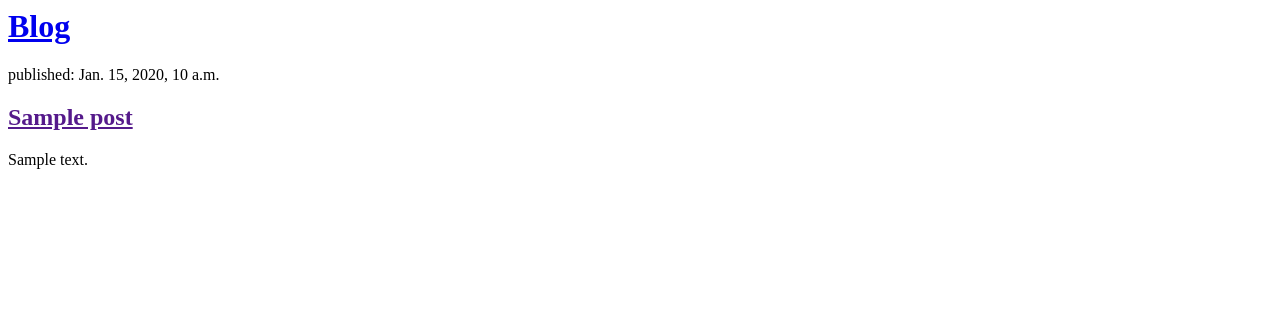
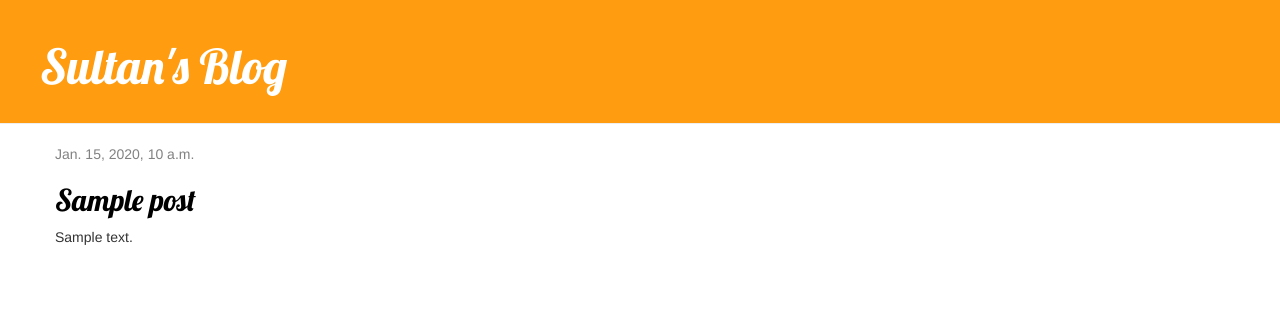
Before and after one commit to sultugamer7/blog-app, a Django app: template blogapp/templates/blogapp/post_list.html in a window 1280 px wide. Shown: the top 316 px of the page. Run offline with Django 3.2, Linux system fonts and the light colour scheme; the template is opened without the code that fills it: most values are stand-ins (such as "Sample title", 1, 10 or a date in 2020); some libraries are stand-ins or nearby versions.

Commit message:
Added view and template for detailed blog post as well as CSS for the site.

```diff
--- /dev/null
+++ b/blogapp/static/css/blog.css
@@ -0,0 +1,46 @@
+.page-header {
+    background-color: #ff9c0f;
+    margin-top: 0;
+    padding: 20px 20px 20px 40px;
+}
+
+.page-header h1, .page-header h1 a, .page-header h1 a:visited, .page-header h1 a:active {
+    color: #ffffff;
+    font-size: 36pt;
+    text-decoration: none;
+}
+
+.content {
+    margin-left: 40px;
+}
+
+h1, h2, h3, h4 {
+    font-family: 'Lobster', cursive;
+}
+
+.date {
+    color: #828282;
+}
+
+.save {
+    float: right;
+}
+
+.post-form textarea, .post-form input {
+    width: 100%;
+}
+
+.top-menu, .top-menu:hover, .top-menu:visited {
+    color: #ffffff;
+    float: right;
+    font-size: 26pt;
+    margin-right: 20px;
+}
+
+.post {
+    margin-bottom: 70px;
+}
+
+.post h2 a, .post h2 a:visited {
+    color: #000000;
+}
--- /dev/null
+++ b/blogapp/templates/blogapp/base.html
@@ -0,0 +1,25 @@
+{% load static %}
+<html>
+    <head>
+        <title>Sultan's Blog</title>
+        <link rel="stylesheet" href="//maxcdn.bootstrapcdn.com/bootstrap/3.2.0/css/bootstrap.min.css">
+        <link rel="stylesheet" href="//maxcdn.bootstrapcdn.com/bootstrap/3.2.0/css/bootstrap-theme.min.css">
+        <link rel="stylesheet" href="{% static 'css/blog.css' %}">
+        <link href="//fonts.googleapis.com/css?family=Lobster&subset=latin,latin-ext" rel="stylesheet" type="text/css">
+    </head>
+    <body>
+        <div class="page-header">
+            <h1><a href="/">Sultan's Blog</a></h1>
+        </div>
+
+        <div class="content container">
+            <div class="row">
+                <div class="col-md-8">
+                    {% block content %}
+                    {% endblock %}
+                </div>
+            </div>
+        </div>
+
+    </body>
+</html>
--- a/blogapp/templates/blogapp/post_list.html
+++ b/blogapp/templates/blogapp/post_list.html
@@ -1,19 +1,12 @@
-<html>
-    <head>
-        <title>Blog</title>
-    </head>
-    <body>
-        <div>
-            <h1><a href="/">Blog</a></h1>
+{% extends 'blogapp/base.html' %}
+{% block content %}
+    {% for post in posts %}
+        <div class="post">
+            <div class="date">
+                {{ post.published_date }}
+            </div>
+            <h2><a href="{% url 'post_detail' pk=post.pk %}">{{ post.title }}</a></h2>
+            <p>{{ post.text|linebreaksbr|truncatechars:200 }}</p>
         </div>
-
-        {% for post in posts %}
-            <div>
-                <p>published: {{ post.published_date }}</p>
-                <h2><a href="">{{ post.title }}</a></h2>
-                <p>{{ post.text|linebreaksbr }}</p>
-            </div>
-        {% endfor %}
-
-    </body>
-</html>
+    {% endfor %}
+{% endblock %}
--- a/blogapp/urls.py
+++ b/blogapp/urls.py
@@ -3,4 +3,5 @@ from . import views
 
 urlpatterns = [
     path('', views.post_list, name='post_list'),
+    path('post/<int:pk>/', views.post_detail, name='post_detail'),
 ]
--- a/blogapp/views.py
+++ b/blogapp/views.py
@@ -1,4 +1,4 @@
-from django.shortcuts import render
+from django.shortcuts import render, get_object_or_404
 from .models import Post
 from django.utils import timezone
 
@@ -6,3 +6,7 @@ from django.utils import timezone
 def post_list(request):
     posts = Post.objects.filter(published_date__lte=timezone.now()).order_by('published_date')
     return render(request, 'blogapp/post_list.html', {'posts': posts})
+
+def post_detail(request, pk):
+    post = get_object_or_404(Post, pk=pk)
+    return render(request, 'blogapp/post_detail.html', {'post': post})
```
Also changed, not shown: blogapp/templates/blogapp/post_detail.html (added, +14 -0 lines).
